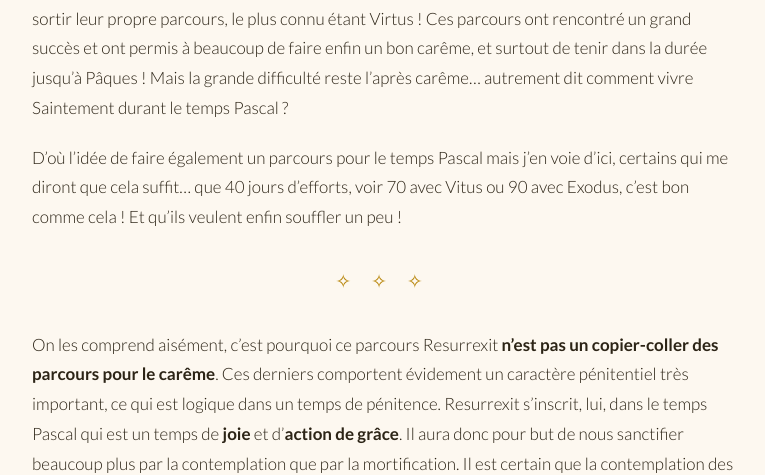
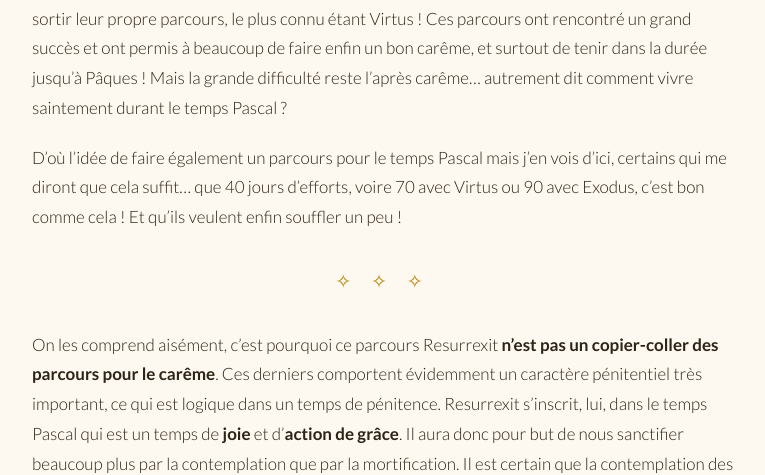
Before and after one commit to benoitvillage-84/Parcours-Resurrexit, a Jekyll site: the page built from introduction.md, in a window 1280 px wide and 900 px high, scrolled down 951 px. Shown: the part 312-787 px from the top of the window, without its empty margins (257-1022 px from the left). Built offline with Jekyll 4.4.1, drawn with Linux system fonts in a browser that asks for light colours; some of the changed text lies outside the part shown.

Commit message:
Corrige les fautes d'orthographe dans l'introduction
- voie -> vois
- voir -> voire
- Vitus -> Virtus
- evidement -> evidemment
- Saintement -> saintement

Co-Authored-By: Claude Opus 4.6 (1M context) <noreply@anthropic.com>

```diff
--- a/introduction.md
+++ b/introduction.md
@@ -14,13 +14,13 @@ Du dimanche de P&acirc;ques &agrave; la Pentec&ocirc;te &mdash; 50 jours de cont
 <span class="lettrine">P</span>eut-&ecirc;tre avez-vous d&eacute;j&agrave; fait l'exp&eacute;rience douloureuse d'un bon car&ecirc;me, suivi d'un temps Pascal d&eacute;sastreux... On a alors franchement l'impression d'avoir perdu tout ce que nous avions acquis si difficilement durant cette sainte quarantaine&nbsp;!
 Cette chute, parfois d&eacute;sastreuse, est d'autant plus regrettable que le temps Pascal devrait &ecirc;tre le couronnement et l'aboutissement du car&ecirc;me. **Comment faire donc pour vivre avec le Christ ressuscit&eacute; pendant tout le temps Pascal&nbsp;?**
 
-Depuis quelques ann&eacute;es des parcours divers sont propos&eacute;s aux fid&egrave;les pour se sanctifier au mieux durant le car&ecirc;me. Il y a eu Exodus 90 puis toutes les communaut&eacute;s traditionnelles se sont mises &agrave; sortir leur propre parcours, le plus connu &eacute;tant Virtus&nbsp;! Ces parcours ont rencontr&eacute; un grand succ&egrave;s et ont permis &agrave; beaucoup de faire enfin un bon car&ecirc;me, et surtout de tenir dans la dur&eacute;e jusqu'&agrave; P&acirc;ques&nbsp;! Mais la grande difficult&eacute; reste l'apr&egrave;s car&ecirc;me... autrement dit comment vivre Saintement durant le temps Pascal&nbsp;?
+Depuis quelques ann&eacute;es des parcours divers sont propos&eacute;s aux fid&egrave;les pour se sanctifier au mieux durant le car&ecirc;me. Il y a eu Exodus 90 puis toutes les communaut&eacute;s traditionnelles se sont mises &agrave; sortir leur propre parcours, le plus connu &eacute;tant Virtus&nbsp;! Ces parcours ont rencontr&eacute; un grand succ&egrave;s et ont permis &agrave; beaucoup de faire enfin un bon car&ecirc;me, et surtout de tenir dans la dur&eacute;e jusqu'&agrave; P&acirc;ques&nbsp;! Mais la grande difficult&eacute; reste l'apr&egrave;s car&ecirc;me... autrement dit comment vivre saintement durant le temps Pascal&nbsp;?
 
-D'o&ugrave; l'id&eacute;e de faire &eacute;galement un parcours pour le temps Pascal mais j'en voie d'ici, certains qui me diront que cela suffit... que 40 jours d'efforts, voir 70 avec Vitus ou 90 avec Exodus, c'est bon comme cela&nbsp;! Et qu'ils veulent enfin souffler un peu&nbsp;!
+D'o&ugrave; l'id&eacute;e de faire &eacute;galement un parcours pour le temps Pascal mais j'en vois d'ici, certains qui me diront que cela suffit... que 40 jours d'efforts, voire 70 avec Virtus ou 90 avec Exodus, c'est bon comme cela&nbsp;! Et qu'ils veulent enfin souffler un peu&nbsp;!
 
 <hr class="ornement">
 
-On les comprend ais&eacute;ment, c'est pourquoi ce parcours Resurrexit **n'est pas un copier-coller des parcours pour le car&ecirc;me**. Ces derniers comportent &eacute;videment un caract&egrave;re p&eacute;nitentiel tr&egrave;s important, ce qui est logique dans un temps de p&eacute;nitence. Resurrexit s'inscrit, lui, dans le temps Pascal qui est un temps de **joie** et d'**action de gr&acirc;ce**. Il aura donc pour but de nous sanctifier beaucoup plus par la contemplation que par la mortification. Il est certain que la contemplation des myst&egrave;res divins et tout sp&eacute;cialement celui de la R&eacute;surrection peut et doit nous aider &agrave; nous sanctifier et m&ecirc;me &agrave; nous lib&eacute;rer du p&eacute;ch&eacute; comme nous le dit St Paul&nbsp;:
+On les comprend ais&eacute;ment, c'est pourquoi ce parcours Resurrexit **n'est pas un copier-coller des parcours pour le car&ecirc;me**. Ces derniers comportent &eacute;videmment un caract&egrave;re p&eacute;nitentiel tr&egrave;s important, ce qui est logique dans un temps de p&eacute;nitence. Resurrexit s'inscrit, lui, dans le temps Pascal qui est un temps de **joie** et d'**action de gr&acirc;ce**. Il aura donc pour but de nous sanctifier beaucoup plus par la contemplation que par la mortification. Il est certain que la contemplation des myst&egrave;res divins et tout sp&eacute;cialement celui de la R&eacute;surrection peut et doit nous aider &agrave; nous sanctifier et m&ecirc;me &agrave; nous lib&eacute;rer du p&eacute;ch&eacute; comme nous le dit St Paul&nbsp;:
 
 <div class="citation-encadree">
 <p>&laquo;&nbsp;Mais si nous sommes morts avec le Christ, nous croyons que nous vivrons avec lui, sachant que le Christ ressuscit&eacute; des morts ne meurt plus&nbsp;; la mort n'a plus sur lui d'empire. Car sa mort fut une mort au p&eacute;ch&eacute; une fois pour toutes, et sa vie est une vie pour Dieu. Ainsi vous-m&ecirc;mes regardez-vous comme morts au p&eacute;ch&eacute;, et comme vivants pour Dieu en J&eacute;sus-Christ Notre-Seigneur.&nbsp;&raquo;</p>
```
